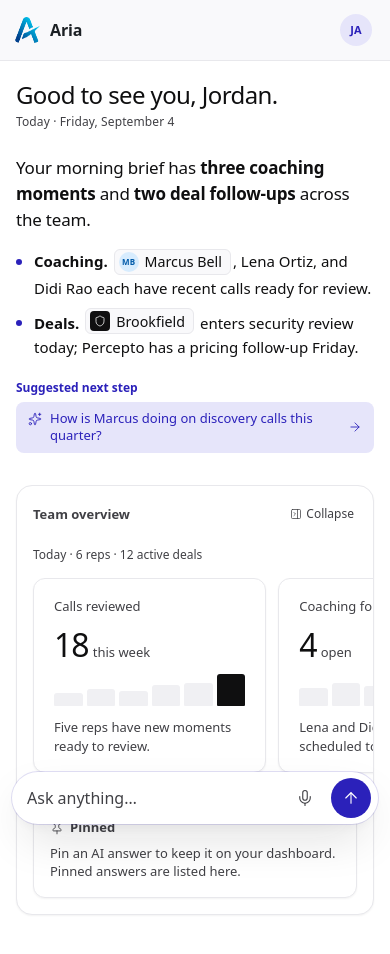
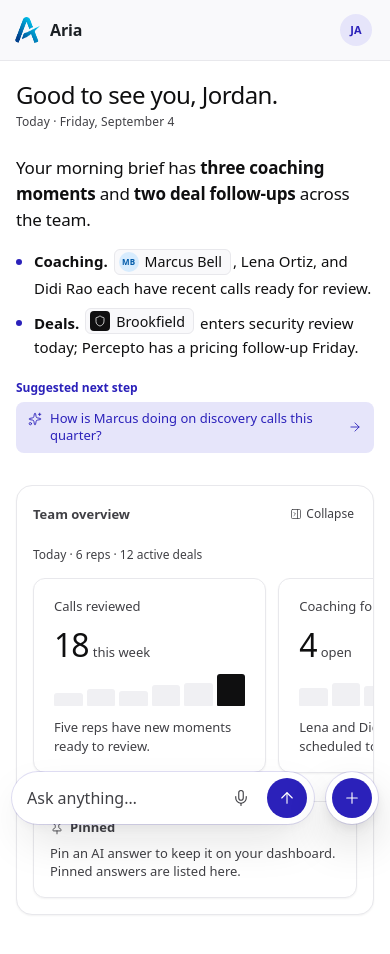
Before and after one commit to sozokin/aria-design, a React (Vite) app: page / in a window 390 px wide. Shown: the top 954 px of the page. Built offline with nearby package versions, Linux system fonts and the light colour scheme; a web font is replaced by a local one.

Commit message:
feat(prompt_bar): new chat beside the bar, opening the panel on "How can I help?"

```diff
--- a/src/App.tsx
+++ b/src/App.tsx
@@ -87,10 +87,11 @@ const App: ReactFC = () => {
     }
   };
 
-  // Focusing, clicking or typing in the bar with a thread behind a closed panel brings the panel
-  // back as a companion. Click and typing matter because after Escape the input is already focused.
+  // Focusing, clicking or typing in the bar brings the panel up as a companion: the thread behind a
+  // closed panel, or the empty "How can I help?" state before anything has been asked. Click and
+  // typing matter because after Escape the input is already focused.
   const reopenFromBar = () => {
-    if (!thread || assistant.isOpen || suppressFocusOpen.current) return;
+    if (assistant.isOpen || suppressFocusOpen.current) return;
     setPanelTakesFocus(false);
     assistant.open();
   };
@@ -108,6 +109,16 @@ const App: ReactFC = () => {
   const dismissAssistant = () => {
     assistant.close();
     focusPromptBar();
+  };
+
+  // The plus beside the bar: the panel opens on its empty state as a companion, and focus goes to
+  // the bar, ready for the first question. Focused here, inside the tap, not deferred: iOS only
+  // honours a programmatic focus (and raises the keyboard) while the user's gesture is running.
+  // The bar's focus handler would open the panel too, which newChat is already doing.
+  const startNewChat = () => {
+    setPanelTakesFocus(false);
+    assistant.newChat();
+    promptRef.current?.focus();
   };
 
   // Every unpin offers its own undo for UNDO_WINDOW_MS; each toast restores only its own card.
@@ -241,6 +252,7 @@ const App: ReactFC = () => {
           <AssistantExperience
             isOpen={assistant.isOpen}
             turns={assistant.turns}
+            suggestedQuestion={suggestedNextStep}
             takeFocus={panelTakesFocus}
             initialScrollTop={panelScroll.resumeTop}
             onScrollChange={panelScroll.remember}
@@ -266,6 +278,7 @@ const App: ReactFC = () => {
         isPanelOpen={assistant.isOpen}
         hasUnseenAnswer={assistant.hasUnseenAnswer}
         onReopen={openWithFocus}
+        onNewChat={startNewChat}
       />
 
       {/* Toasts sit above the prompt bar's line, never over it: the bar is 1.5rem from the bottom and
--- a/src/components/Icons.tsx
+++ b/src/components/Icons.tsx
@@ -7,6 +7,7 @@ import {
   Mic,
   PanelLeftClose,
   PanelLeftOpen,
+  Plus,
   Search,
   Settings,
   Shield,
@@ -24,6 +25,7 @@ const Icons = {
   mic: Mic,
   panelClose: PanelLeftClose,
   panelOpen: PanelLeftOpen,
+  plus: Plus,
   search: Search,
   settings: Settings,
   shield: Shield,
--- a/src/styles.css
+++ b/src/styles.css
@@ -258,6 +258,22 @@ svg { flex: none; }
 .icon-button.optional-action:disabled { color: var(--text-secondary); background: transparent; cursor: default; }
 .icon-button.primary { background: var(--primary); color: var(--primary-foreground); width: 2.5rem; height: 2.5rem; }
 .icon-button.primary:hover { background: oklch(0.36 0.21 272.5); color: var(--primary-foreground); }
+/* New chat: a pill beside the entry point with the bar's height, border and shadow, holding its
+   primary button the way the bar holds the send button. The desktop `left` is a fallback until the
+   bar has been measured; PromptBar then sets it inline. */
+.new-chat-trigger {
+  /* The bar's --shadow-lg, re-cut for a 3.25rem circle: its -12px spread leaves a 52px element only a
+     28px shadow to blur, so it dissolves and the pill reads flat beside the bar. Less negative spread
+     and a darker tint make the two look equally lifted. */
+  --shadow-pill: 0 20px 48px -8px oklch(0.17 0 0 / 0.3), 0 6px 16px -4px oklch(0.17 0 0 / 0.14);
+  position: fixed; z-index: var(--z-trigger); bottom: 1.5rem;
+  left: calc(50% + var(--sidebar-w) / 2 + min(var(--assistant-w), calc(100vw - var(--sidebar-w) - 3rem)) / 2 + 0.75rem);
+  display: grid; place-items: center; width: 3.25rem; height: 3.25rem;
+  border: 1px solid transparent; border-radius: var(--radius-full); background: var(--background);
+  box-shadow: 0 0 0 1px color-mix(in oklch, var(--accent) 14%, transparent), var(--shadow-pill);
+  transition: box-shadow var(--duration-base) var(--ease-out), border-color var(--duration-base) var(--ease-out);
+}
+.new-chat-trigger:focus-within { box-shadow: 0 0 0 1px color-mix(in oklch, var(--ring) 58%, transparent), var(--shadow-pill); }
 
 /* Candidate placeholder */
 .assistant-placeholder {
@@ -299,10 +315,12 @@ svg { flex: none; }
   .stat-grid { display: flex; overflow-x: auto; gap: 0.75rem; margin: 0 -1rem; padding: 0 1rem 0.5rem; scroll-snap-type: x mandatory; scroll-padding-inline: 1rem; scrollbar-width: none; }
   .stat { flex: 0 0 72%; scroll-snap-align: start; }
   .assistant-trigger {
-    left: 0.75rem; right: 0.75rem; width: auto; transform: none;
+    /* Room on the right for the new-chat pill (3.25rem) and the gap to it. */
+    left: 0.75rem; right: 4.75rem; width: auto; transform: none;
     /* Clear the home indicator, with the same 20px gap above it as everywhere else. */
     bottom: calc(1.25rem + env(safe-area-inset-bottom, 0px));
   }
+  .new-chat-trigger { left: auto; right: 0.75rem; bottom: calc(1.25rem + env(safe-area-inset-bottom, 0px)); }
   /* iOS Safari zooms the page into any focused input smaller than 16px, and leaves it zoomed. */
   .assistant-trigger input { font-size: 1rem; }
   .assistant-placeholder { left: 0.75rem; right: 0.75rem; width: auto; transform: none; bottom: 4.75rem; flex-direction: column; align-items: stretch; gap: 0.875rem; }
--- a/src/widgets/AssistantExperience/AssistantExperience.types.ts
+++ b/src/widgets/AssistantExperience/AssistantExperience.types.ts
@@ -5,7 +5,10 @@ import type { IAnnouncement, IPinnedTurn, ITurn } from '@/types/assistant.types'
 import type { IColumnAnchor } from '@/types/layout.types';
 
 export interface IAssistantPanel {
+  /** The active chat's turns. Empty for a chat nothing has been asked in yet. */
   turns: ITurn[];
+  /** Offered as a first question while the chat is empty. */
+  suggestedQuestion: string;
   /** Whether to move focus into the dialog on open. */
   takeFocus: boolean;
   /** Scroll position to resume at, when the reader had scrolled before closing. */
--- a/src/widgets/AssistantExperience/index.tsx
+++ b/src/widgets/AssistantExperience/index.tsx
@@ -9,20 +9,16 @@ import { IAssistantExperience } from './AssistantExperience.types';
  * The AI Assistant answer experience. State lives in the host so an answer keeps streaming while
  * this surface is closed; this component only decides how the panel enters and leaves.
  * AnimatePresence keeps the panel mounted until its exit animation has played. On mobile the
- * near-full-screen sheet sits on a dimmed, blurred backdrop; on desktop the panel floats over the
- * dashboard without one.
+ * sheet sits on a dimmed, blurred backdrop; on desktop the panel floats over the dashboard without
+ * one.
  */
 const AssistantExperience: ReactFC<IAssistantExperience> = ({
   isOpen,
-  turns,
   onDismiss,
   ...panelProps
-}) => {
-  const showing = isOpen && turns.length > 0;
-
-  return (
+}) => (
   <AnimatePresence>
-      {showing && (
+    {isOpen && (
       // The blur is a static layer and only the dim fades: animating the opacity of a
       // backdrop-filter re-blurs the whole page every frame, which stutters on iOS WebKit.
       <motion.div
@@ -40,11 +36,8 @@ const AssistantExperience: ReactFC<IAssistantExperience> = ({
         />
       </motion.div>
     )}
-      {showing && (
-        <AssistantPanel key="assistant-panel" turns={turns} onDismiss={onDismiss} {...panelProps} />
-      )}
+    {isOpen && <AssistantPanel key="assistant-panel" onDismiss={onDismiss} {...panelProps} />}
   </AnimatePresence>
 );
-};
 
 export default AssistantExperience;
--- a/src/widgets/PromptBar/PromptBar.types.ts
+++ b/src/widgets/PromptBar/PromptBar.types.ts
@@ -21,4 +21,6 @@ export interface IPromptBar extends IPromptBarStatus {
   hasThread: boolean;
   /** Centres the bar on the dashboard column on desktop; null on mobile, where CSS docks it. */
   anchor: IColumnAnchor | null;
+  /** The plus beside the bar: starts a new chat. */
+  onNewChat: () => void;
 }
--- a/src/widgets/PromptBar/index.tsx
+++ b/src/widgets/PromptBar/index.tsx
@@ -5,7 +5,14 @@ import PromptBarStatus from './PromptBarStatus';
 
 import { IPromptBar } from './PromptBar.types';
 
-/** The shell's AI Assistant entry point: the floating bar at the bottom centre of every page. */
+// The new-chat pill and the gap to it: 3.25rem + 0.75rem (styles.css, .new-chat-trigger). On
+// desktop the bar gives up this much width, so the bar and the pill stay centred as a pair.
+const NEW_CHAT_FOOTPRINT_PX = 64;
+
+/**
+ * The shell's AI Assistant entry point: the floating bar at the bottom centre of every page, with
+ * the new-chat button beside it in a pill of its own that matches the bar.
+ */
 const PromptBar: ReactFC<IPromptBar> = ({
   ref,
   value,
@@ -18,19 +25,21 @@ const PromptBar: ReactFC<IPromptBar> = ({
   isPanelOpen,
   hasUnseenAnswer,
   onReopen,
-}) => (
+  onNewChat,
+}) => {
+  // On desktop, centre the pair on the dashboard column rather than the whole main area. The bar
+  // is positioned by its centre (CSS translates it back by half), the pill by its left edge.
+  const barCenter = anchor ? anchor.left + (anchor.width - NEW_CHAT_FOOTPRINT_PX) / 2 : null;
+  const barWidth = anchor
+    ? `min(var(--assistant-w), ${anchor.width - NEW_CHAT_FOOTPRINT_PX}px)`
+    : null;
+
+  return (
+    <>
       <form
         className="assistant-trigger"
         aria-label="Ask AI Assistant"
-    // On desktop, centre the bar on the dashboard column rather than the whole main area.
-    style={
-      anchor
-        ? {
-            left: anchor.left + anchor.width / 2,
-            width: `min(var(--assistant-w), ${anchor.width}px)`,
-          }
-        : undefined
-    }
+        style={barCenter !== null ? { left: barCenter, width: barWidth ?? undefined } : undefined}
         onSubmit={event => {
           event.preventDefault();
           onSubmit();
@@ -58,13 +67,39 @@ const PromptBar: ReactFC<IPromptBar> = ({
           onFocus={onInteract}
           onClick={onInteract}
         />
-    <button className="icon-button optional-action" type="button" aria-label="Voice input" disabled>
+        <button
+          className="icon-button optional-action"
+          type="button"
+          aria-label="Voice input"
+          disabled
+        >
           <Icons.mic data-icon="inline-only" />
         </button>
         <button className="icon-button primary" type="submit" aria-label="Ask AI Assistant">
           <Icons.arrowUp data-icon="inline-only" />
         </button>
       </form>
+
+      {/* The same pill as the bar, so the plus reads as the send button's twin rather than a loose dot. */}
+      <div
+        className="new-chat-trigger"
+        style={
+          barCenter !== null
+            ? { left: `calc(${barCenter}px + ${barWidth} / 2 + 0.75rem)` }
+            : undefined
+        }
+      >
+        <button
+          className="icon-button primary"
+          type="button"
+          aria-label="New chat"
+          onClick={onNewChat}
+        >
+          <Icons.plus data-icon="inline-only" />
+        </button>
+      </div>
+    </>
   );
+};
 
 export default PromptBar;
```
Also changed, not shown: src/widgets/AssistantExperience/AssistantPanel.tsx (+14 -2 lines). Lines whose indentation alone changed are shown as unchanged.
